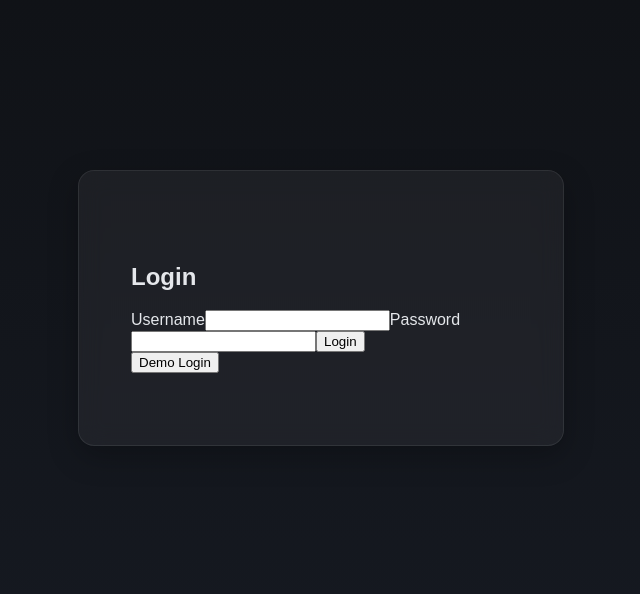
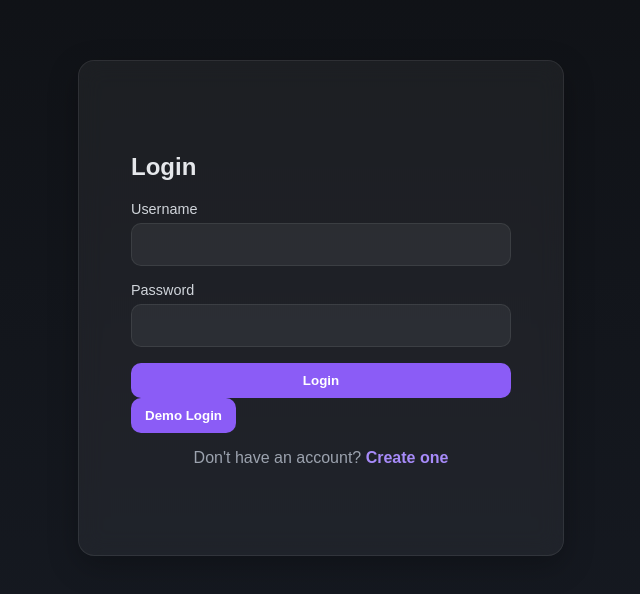
Before and after one commit to LanaSimone/mood-library, a React (Vite) app: page / in a window 1280 px wide. Shown: the part 124-718 px from the top of the page, without its empty margins (319-959 px from the left). Built offline with nearby package versions, Linux system fonts and the light colour scheme; no server answers.

Commit message:
Polish UI styling and improve song card layout

```diff
--- a/src/index.css
+++ b/src/index.css
@@ -20,80 +20,26 @@ body {
   max-width: 420px;
   padding: 2rem;
   border-radius: 16px;
-  background: rgba(255, 255, 255, 0.05); /* FIXED */
-  backdrop-filter: blur(12px); /* added */
-  border: 1px solid rgba(255, 255, 255, 0.08); /* added */
+  background: rgba(255, 255, 255, 0.05);
+  backdrop-filter: blur(12px);
+  border: 1px solid rgba(255, 255, 255, 0.08);
   box-shadow: 0 10px 30px rgba(0, 0, 0, 0.25);
 }
 
-/* SONG CARDS */
-
-.song-card {
-  background: rgba(255, 255, 255, 0.04);
-  padding: 18px;
-  border-radius: 16px;
-  transition: all 0.2s ease;
-  backdrop-filter: blur(8px);
-  border: 1px solid rgba(255, 255, 255, 0.06);
+.auth-switch {
+  margin-top: 16px;
+  text-align: center;
+  color: #9ca3af;
 }
 
-.song-card:hover {
-  background: rgba(255, 255, 255, 0.08);
-  transform: translateY(-4px);
-}
-
-.song-card h3 {
-  margin: 0 0 6px;
-  font-size: 1.1rem;
+.auth-switch a {
+  color: #a78bfa;
+  text-decoration: none;
   font-weight: 600;
 }
 
-.song-card p {
-  margin: 0;
-  color: #9ca3af;
-  font-size: 0.9rem;
-}
-
-.song-card p:first-child {
-  font-weight: 700;
-  font-size: 1.1rem;
-}
-
-.song-card p:nth-child(2) {
-  color: #b3b3b3;
-}
-
-.song-card p:last-child {
-  color: #1db954;
-  font-size: 0.85rem;
-}
-
-.icon-button {
-  background: none;
-  border: none;
-  padding: 4px;
-  cursor: pointer;
-  color: #9ca3af;
-}
-
-.icon-button:hover {
+.auth-switch a:hover {
   color: #ffffff;
-  transform: scale(1.1);
-}
-
-.song-grid {
-  display: grid;
-  grid-template-columns: repeat(auto-fill, minmax(220px, 1fr));
-  gap: 16px;
-  margin-top: 20px;
-}
-
-.mood {
-  display: inline-block;
-  margin-top: 10px;
-  font-size: 0.8rem;
-  color: #a78bfa;
-  font-weight: 600;
 }
 
 /* NAVBAR */
@@ -127,8 +73,6 @@ body {
   color: #ffffff;
 }
 
-/* USER SECTION */
-
 .nav-user {
   display: flex;
   align-items: center;
@@ -155,3 +99,194 @@ body {
   margin: 0 auto;
   padding: 40px 20px;
 }
+
+/* FORMS */
+
+form {
+  display: flex;
+  flex-direction: column;
+  gap: 16px;
+}
+
+label {
+  display: flex;
+  flex-direction: column;
+  gap: 6px;
+  font-size: 0.9rem;
+  color: #d1d5db;
+}
+
+input,
+select {
+  padding: 12px 14px;
+  border-radius: 10px;
+  border: 1px solid rgba(255, 255, 255, 0.08);
+  background: rgba(255, 255, 255, 0.06);
+  color: #e5e7eb;
+  font-size: 0.95rem;
+}
+
+input:focus,
+select:focus {
+  outline: none;
+  border-color: #a78bfa;
+  box-shadow: 0 0 0 3px rgba(167, 139, 250, 0.15);
+}
+
+select option {
+  background: #161a22;
+  color: #e5e7eb;
+}
+
+/* BUTTONS */
+
+button {
+  border: none;
+  border-radius: 10px;
+  padding: 10px 14px;
+  background: #8b5cf6;
+  color: white;
+  font-weight: 600;
+  cursor: pointer;
+  transition: all 0.2s ease;
+}
+
+button:hover {
+  background: #7c3aed;
+  transform: translateY(-1px);
+}
+
+/* ICON BUTTONS */
+
+.icon-button {
+  background: none;
+  border: none;
+  padding: 3px;
+  cursor: pointer;
+  color: #9ca3af;
+}
+
+.icon-button svg {
+  width: 14px;
+  height: 14px;
+}
+
+.icon-button:hover {
+  color: #ffffff;
+  transform: scale(1.08);
+}
+
+/* SONG CARDS */
+
+.song-grid {
+  display: grid;
+  grid-template-columns: repeat(auto-fill, minmax(260px, 1fr));
+  gap: 18px;
+  margin-top: 24px;
+  align-items: start;
+}
+
+.song-card {
+  position: relative;
+  display: flex;
+  flex-direction: column;
+  gap: 8px;
+  height: fit-content;
+  background: rgba(255, 255, 255, 0.04);
+  padding: 22px;
+  border-radius: 18px;
+  transition: all 0.2s ease;
+  backdrop-filter: blur(8px);
+  border: 1px solid rgba(255, 255, 255, 0.06);
+  border-top: 3px solid #a78bfa;
+}
+
+.song-card:hover {
+  background: rgba(255, 255, 255, 0.08);
+  transform: translateY(-4px);
+}
+
+.song-card h3 {
+  margin: 0 0 6px;
+  font-size: 1.1rem;
+  font-weight: 600;
+}
+
+.song-card h3,
+.song-card p {
+  overflow-wrap: anywhere;
+}
+
+.song-card p {
+  margin: 0;
+  color: #9ca3af;
+  font-size: 0.9rem;
+}
+
+.mood {
+  display: inline-block;
+  margin-top: 10px;
+  font-size: 0.8rem;
+  color: #a78bfa;
+  font-weight: 600;
+  text-transform: capitalize;
+}
+
+.song-actions {
+  position: absolute;
+  top: 14px;
+  right: 14px;
+  display: flex;
+  gap: 6px;
+}
+
+.song-card iframe {
+  width: 100%;
+  aspect-ratio: 16 / 9;
+  height: auto;
+  max-height: 150px;
+  margin-top: 14px;
+  border-radius: 12px;
+  object-fit: cover;
+}
+
+/* MOOD PLAYLISTS */
+
+.mood-grid {
+  display: grid;
+  grid-template-columns: repeat(auto-fill, minmax(220px, 1fr));
+  gap: 16px;
+  margin-top: 24px;
+}
+
+.mood-card {
+  background: rgba(255, 255, 255, 0.04);
+  padding: 22px;
+  border-radius: 18px;
+  border: 1px solid rgba(255, 255, 255, 0.06);
+  border-top: 3px solid #8b5cf6;
+  transition: all 0.2s ease;
+}
+
+.mood-card:hover {
+  background: rgba(255, 255, 255, 0.08);
+  transform: translateY(-4px);
+}
+
+.mood-card h3 {
+  margin: 0 0 8px;
+  font-size: 1.25rem;
+  color: #ffffff;
+  text-transform: capitalize;
+}
+
+.mood-card p {
+  margin: 0 0 6px;
+  color: #9ca3af;
+}
+
+.preview-song {
+  margin-top: 12px;
+  color: #a78bfa !important;
+  font-size: 0.9rem;
+}
--- a/src/pages/Login.jsx
+++ b/src/pages/Login.jsx
@@ -1,4 +1,5 @@
 import { useState } from "react";
+import { Link } from "react-router-dom";
 
 function Login({ onLogin, onDemoLogin }) {
   const [username, setUsername] = useState("");
@@ -28,7 +29,6 @@ function Login({ onLogin, onDemoLogin }) {
   return (
     <section className="page">
       <h2>Login</h2>
-
       <form onSubmit={handleSubmit}>
         <label>
           Username
@@ -37,7 +37,6 @@ function Login({ onLogin, onDemoLogin }) {
             onChange={(event) => setUsername(event.target.value)}
           />
         </label>
-
         <label>
           Password
           <input
@@ -46,13 +45,14 @@ function Login({ onLogin, onDemoLogin }) {
             onChange={(event) => setPassword(event.target.value)}
           />
         </label>
-
         <button type="submit">Login</button>
       </form>
-
       <button type="button" onClick={onDemoLogin}>
         Demo Login
       </button>
+      <p className="auth-switch">
+        Don&apos;t have an account? <Link to="/register">Create one</Link>
+      </p>
     </section>
   );
 }
```
